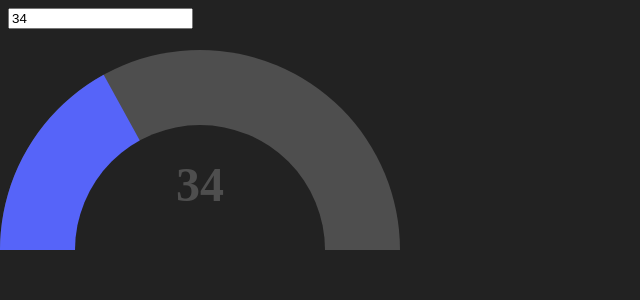
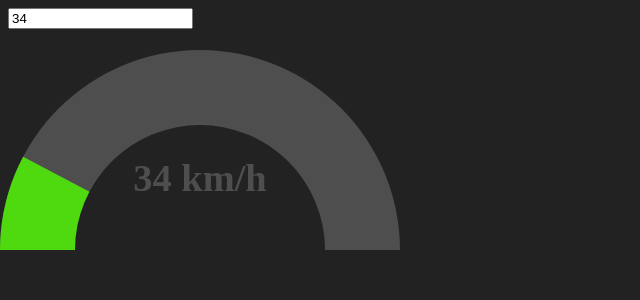
Before and after one commit to ChangsongYao/vuejs2rumentg, a Vue app: page / in a window 1280 px wide. Shown: the top 300 px of the page, without its empty margins (0-640 px from the left). Built offline with nearby package versions, Linux system fonts and the light colour scheme.

Commit message:
9.8自定义验证器

```diff
--- a/src/App.vue
+++ b/src/App.vue
@@ -64,7 +64,7 @@
   .indicator {
     z-index: 2;
     position: absolute;
-    background-color: #5664F9;
+    background-color: #4fda10;
     width: 400px;
     height: 200px;
     top: 200px;
@@ -83,7 +83,7 @@
   .data {
     z-index: 4;
     color: rgba(255,255,255,.2);
-    font-size: 1.5em;
+    font-size: 1.2em;
     line-height: 25px;
     position: absolute;
     width: 400px;
--- a/src/components/EzGauge.vue
+++ b/src/components/EzGauge.vue
@@ -4,7 +4,7 @@
     <div class="inner"></div>
     <div class="indicator" :style="rotateStyle"></div>
     <div class="data">
-      <h1>{{value}}</h1>
+      <h1>{{value}} km/h</h1>
     </div>
   </div>
 </template>
@@ -14,8 +14,8 @@
     name: "ez-gauge",
     props: {
       min:{default:0,type:Number},
-      max:{default:100,type:Number},
-      value:{required:true,type:Number}
+      max:{default:220,type:Number},
+      value:{required:true,type:Number,validator:function(v){return v>=0}}
     },
     computed:{
       rotateStyle:function(){
```
